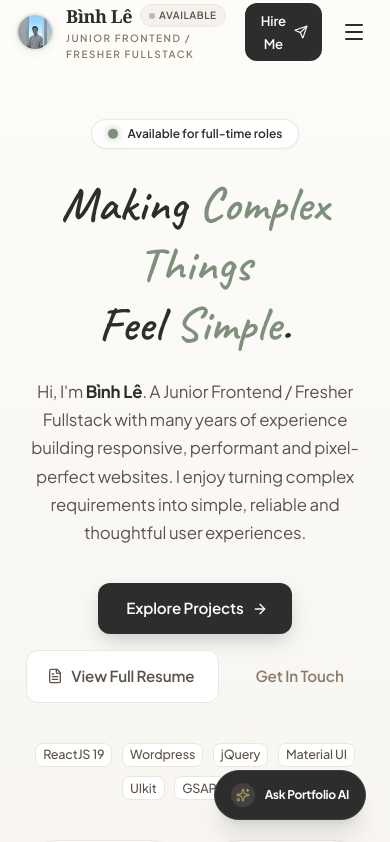
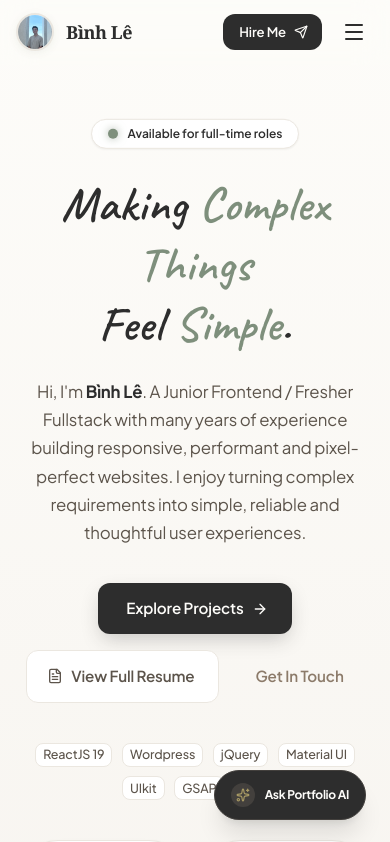
Before and after one commit to joneus3107/my-portfolio, a React (Vite) app: page / in a window 390 px wide. Shown: the top 842 px of the page. Built offline with nearby package versions, Linux system fonts and the light colour scheme.

Commit message:
update: optimize sp navbar

```diff
--- a/src/components/layout/Navbar.tsx
+++ b/src/components/layout/Navbar.tsx
@@ -139,12 +139,12 @@ export const Navbar: React.FC<NavbarProps> = ({ profile, onOpenCustomizer, onOpe
                 <span className="font-serif font-semibold text-lg tracking-tight text-[#2D2D2D]">
                   {profile.name}
                 </span>
-                <span className="inline-flex items-center gap-1 px-2 py-0.5 rounded-full text-[10px] font-semibold tracking-wider uppercase bg-[#F5F2EE] text-[#5C5146] border border-[#EBE7E0]">
+                <span className="hidden md:inline-flex items-center gap-1 px-2 py-0.5 rounded-full text-[10px] font-semibold tracking-wider uppercase bg-[#F5F2EE] text-[#5C5146] border border-[#EBE7E0]">
                   <span className="w-1.5 h-1.5 rounded-full bg-[#7E8F7C] animate-pulse"></span>
                   Available
                 </span>
               </Box>
-              <span className="text-[10px] uppercase tracking-[0.15em] text-[#8C7B6A] font-semibold">
+              <span className="hidden md:block text-[10px] uppercase tracking-[0.15em] text-[#8C7B6A] font-semibold">
                 {profile.title}
               </span>
             </Box>
@@ -327,7 +327,7 @@ export const Navbar: React.FC<NavbarProps> = ({ profile, onOpenCustomizer, onOpe
             >
               View & Print Full Resume
             </Button>
-            <Button
+            {/* <Button
               fullWidth
               variant="contained"
               startIcon={<Sliders className="w-4 h-4" />}
@@ -337,7 +337,7 @@ export const Navbar: React.FC<NavbarProps> = ({ profile, onOpenCustomizer, onOpe
               }}
             >
               Customize Portfolio Details
-            </Button>
+            </Button> */}
           </Box>
         </List>
       </Drawer>
```
